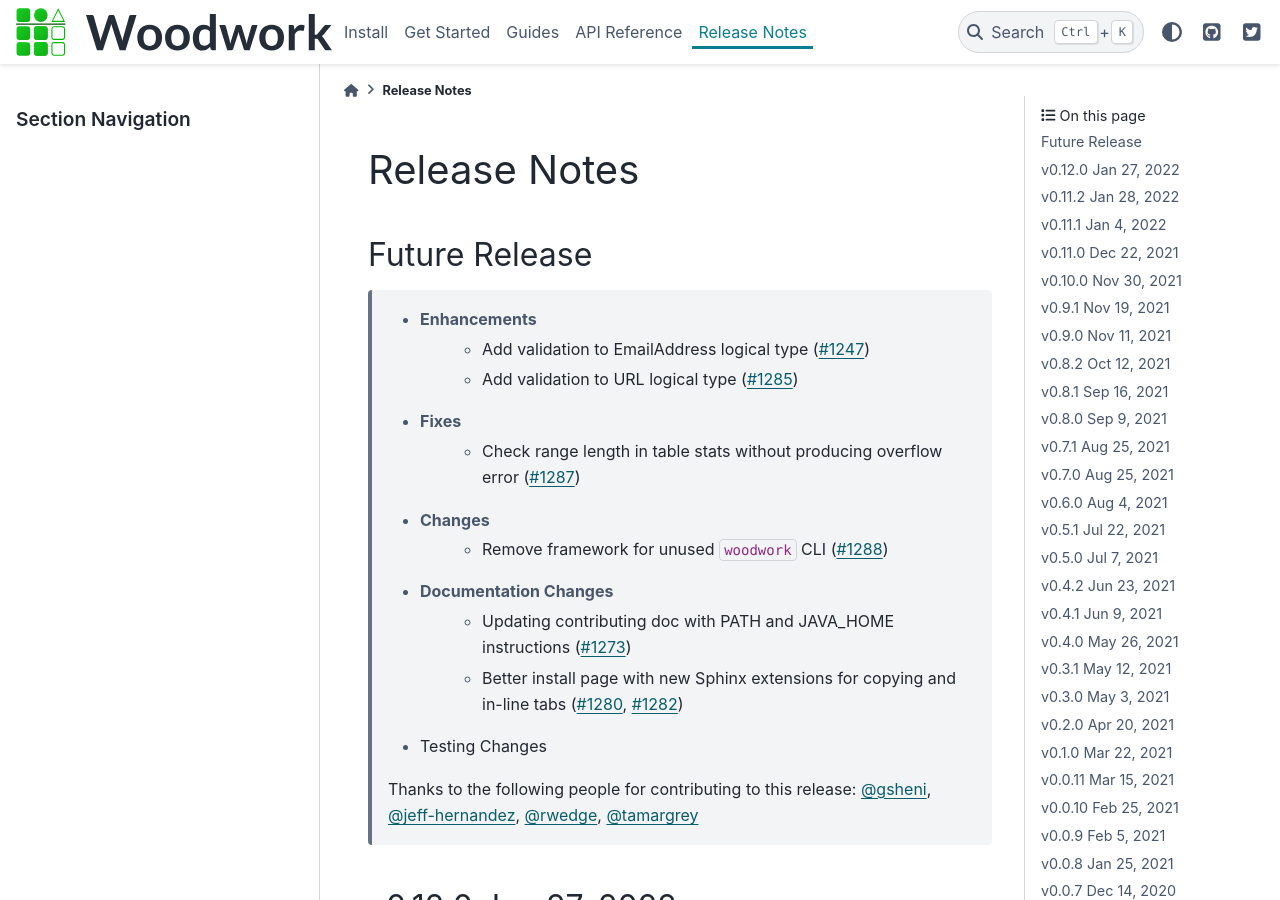
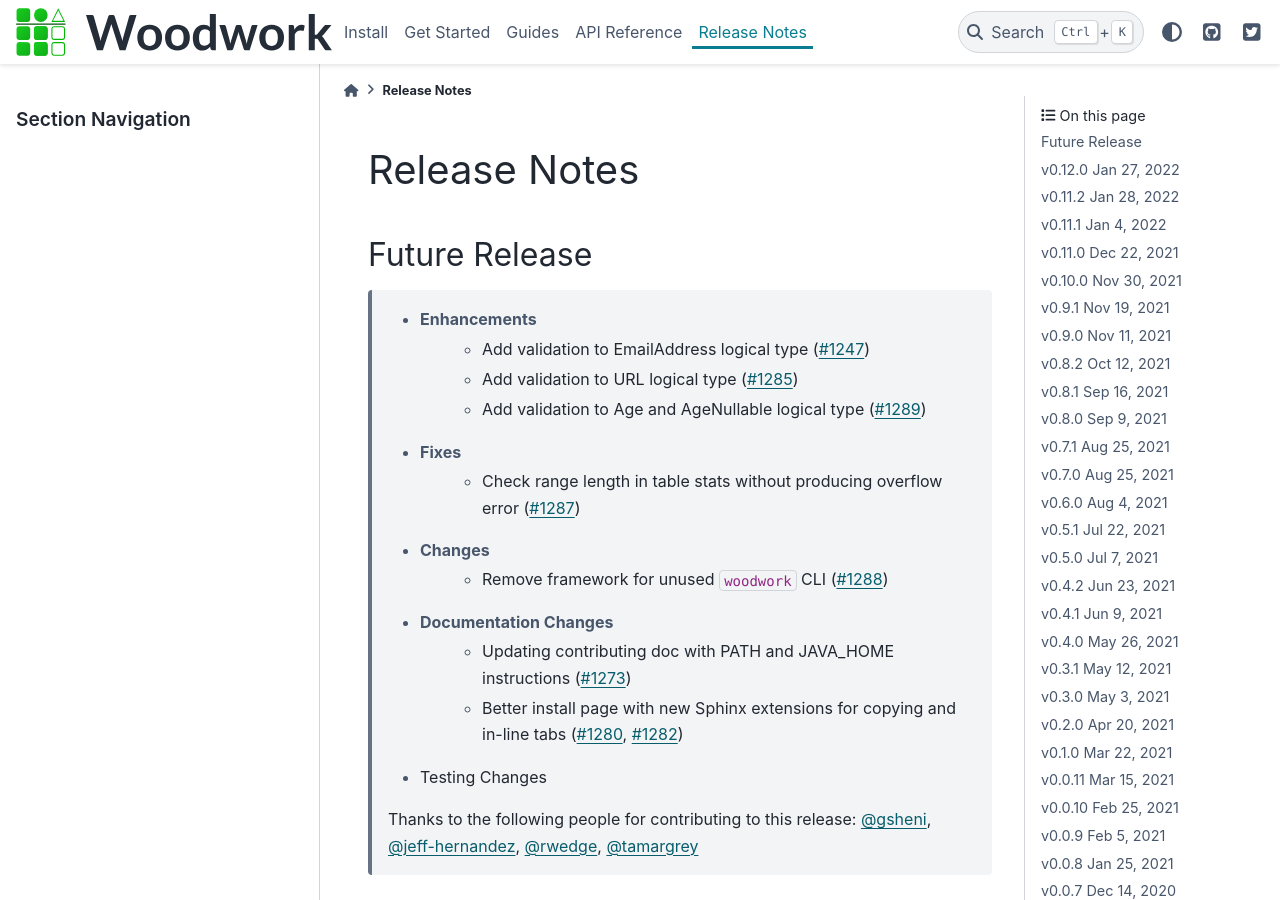
Before and after one commit to alteryx/woodwork, a Sphinx documentation site: the page built from docs/source/release_notes.rst, in a window 1280 px wide and 900 px high. Built offline with Sphinx 7.4.7 and the PyData theme 0.15.4, drawn with Linux system fonts in a browser that asks for light colours; comment, search, counter and statistics services are not loaded.

Commit message:
update release notes

```diff
--- a/docs/source/release_notes.rst
+++ b/docs/source/release_notes.rst
@@ -8,6 +8,7 @@
     * Enhancements
         * Add validation to EmailAddress logical type (:pr:`1247`)
         * Add validation to URL logical type (:pr:`1285`)
+        * Add validation to Age and AgeNullable logical type (:pr:`1289`)
     * Fixes
         * Check range length in table stats without producing overflow error (:pr:`1287`)
     * Changes
```
